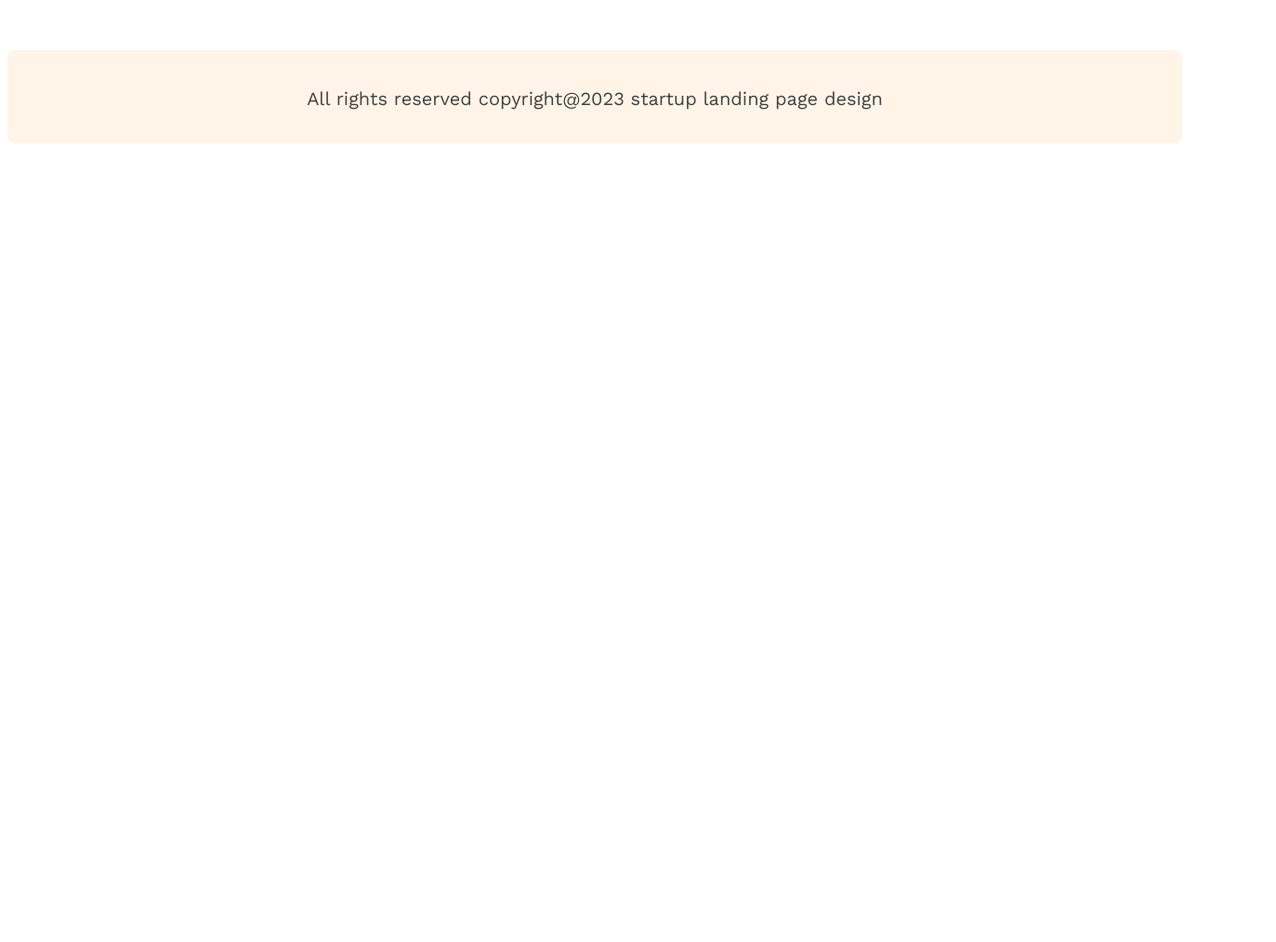
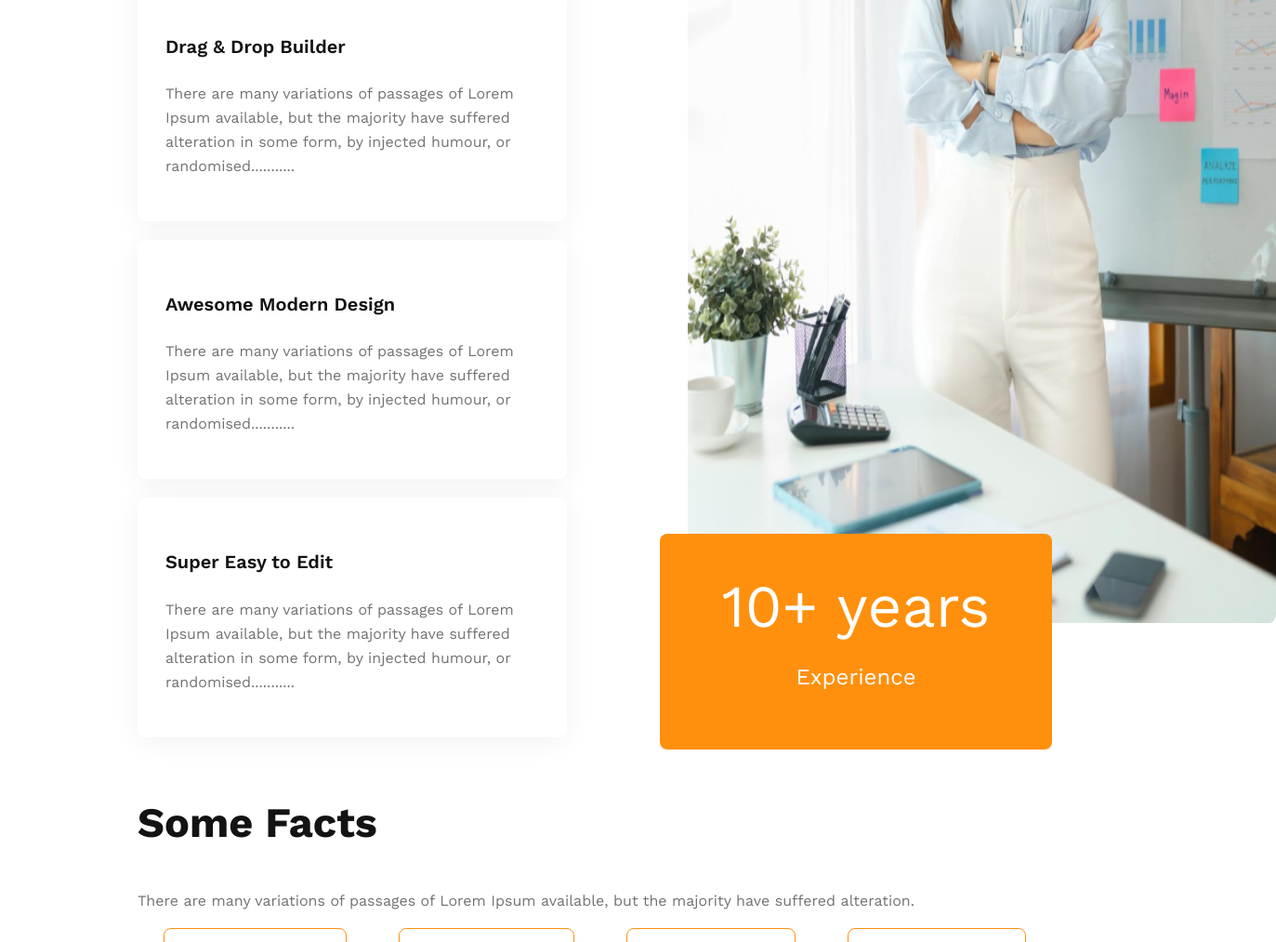
Before and after one commit to ikramulhakim/G3-website, a plain HTML site: page index.html in a window 1280 px wide. Shown: the part 2556-3569 px from the top of the page at 93% size, 1373 px wide, since content can reach past the window. Before the commit the page ends 2718 px from the top, so only its background shows below. Drawn offline with nearby package versions, Linux system fonts and the light colour scheme.

Commit message:
all done

```diff
--- a/index.html
+++ b/index.html
@@ -73,7 +73,37 @@
         </div>
      </section>
 <!-- feature -->
- <section>
+ <section class="feature">
+
+    <div class="feature-content">
+
+<h3 class="feature-content-title">Features you will love & enjoy</h3>
+<p class="feature-content-description">There are many variations of passages of Lorem Ipsum available, but the majority have suffered alteration in some form, by injected humour, or randomised words which don't look even</p>
+<div class="card-feature">
+    <h4 class="feature-card-title">Dexktop & Mobile Version</h4>
+    <p class="feature-content-description">There are many variations of passages of Lorem Ipsum available, but the majority have suffered alteration in some form, by injected humour, or randomised...........</p>
+</div>
+<div class="card-feature">
+    <h4 class="feature-card-title">Drag & Drop Builder</h4>
+    <p class="feature-content-description">There are many variations of passages of Lorem Ipsum available, but the majority have suffered alteration in some form, by injected humour, or randomised...........</p>
+</div>
+<div class="card-feature">
+    <h4 class="feature-card-title">Awesome Modern Design</h4>
+    <p class="feature-content-description">There are many variations of passages of Lorem Ipsum available, but the majority have suffered alteration in some form, by injected humour, or randomised...........</p>
+</div>
+
+<div class="card-feature">
+    <h4 class="feature-card-title">Super Easy to Edit</h4>
+    <p class="feature-content-description">There are many variations of passages of Lorem Ipsum available, but the majority have suffered alteration in some form, by injected humour, or randomised...........</p>
+</div>
+</div>
+    <div class="feature-image">
+        <img src="images/architect.png" alt="">
+        <div class="badge">
+            <h3 class="badge-title">10+ years</h3>
+            <p class="badge-description">Experience</p>
+        </div>
+    </div>
 
  </section>
 
--- a/styles/index.css
+++ b/styles/index.css
@@ -130,8 +130,8 @@ border-radius: 8px;
 }
 
 main{
-    max-width: 1440px;
-    margin: 70px 240px;
+    /* max-width: 1440px; */
+    margin: 70px 140px;
 }
 
 .team-container{
@@ -236,6 +236,81 @@ background: #FFF4E7;
 height: 100px;
 }
 
+.feature-content-title{
+    color: var(--Dark-01, #131313);
+font-family: "Work Sans";
+font-size: 45px;
+font-style: normal;
+font-weight: 700;
+line-height: normal;
+}
+.feature-content-description{
+    color: var(--Dark-03, #727272);
+font-family: "Work Sans";
+font-size: 16px;
+font-style: normal;
+font-weight: 400;
+line-height: 26px;
+}
+
+.feature-card-title{
+    color: var(--Dark-01, #131313);
+font-family: "Work Sans";
+font-size: 20px;
+font-style: normal;
+font-weight: 600;
+line-height: normal;
+}
+
+.feature{
+    display: flex;
+    margin-top: 130px;
+    gap: 100px;
+
+}
+
+
+.feature-content .card-feature{
+
+    padding: 30px;
+    margin-bottom: 20px;
+    border-radius: 8px;
+background: #FFF;
+box-shadow: 0px 4px 30px 0px rgba(0, 0, 0, 0.06);
+}
+
+.feature-content-title{
+    border-left: 5px solid orange;
+   padding-left: 5px;
+}
+
+.badge{
+    border-radius: 8px;
+background: #FF900E;
+color: #FFF;
+width: 342px;
+padding: 40px;
+text-align: center;
+position: relative;
+bottom: 100px;
+}
+
+.badge-title{
+    font-size: 4rem;
+    margin: 0px;
+}
+
+.badge-description{
+    font-size: 1.5rem;
+}
+
+.feature-image img{
+    height: 90%;
+    width: 150%;
+    margin-left: 30px;
+}
+
+
 /* smallllllllllllllllll device */
 
 @media screen and (max-width: 576px) {
@@ -243,8 +318,15 @@ height: 100px;
     header{
         padding: 20px;
     }
-    nav,.team-container,.fact-card-container ,.sponsor-image{
+    nav,.team-container,.fact-card-container ,.sponsor-image, .feature{
         flex-direction: column;
+    }
+    .feature-image img{
+        width: 90%;
+        margin-left: 0px;
+    }
+    .badge{
+        max-width: 300px;
     }
     .teams-image-container{
 grid-template-columns: repeat(1,1fr);
@@ -265,7 +347,7 @@ grid-template-columns: repeat(1,1fr);
     header{
         padding: 50px;
     }
-    nav ,.team-container,.fact-card-container {
+    nav ,.team-container,.fact-card-container, .feature {
         flex-direction: column;
     }
     main{
```
